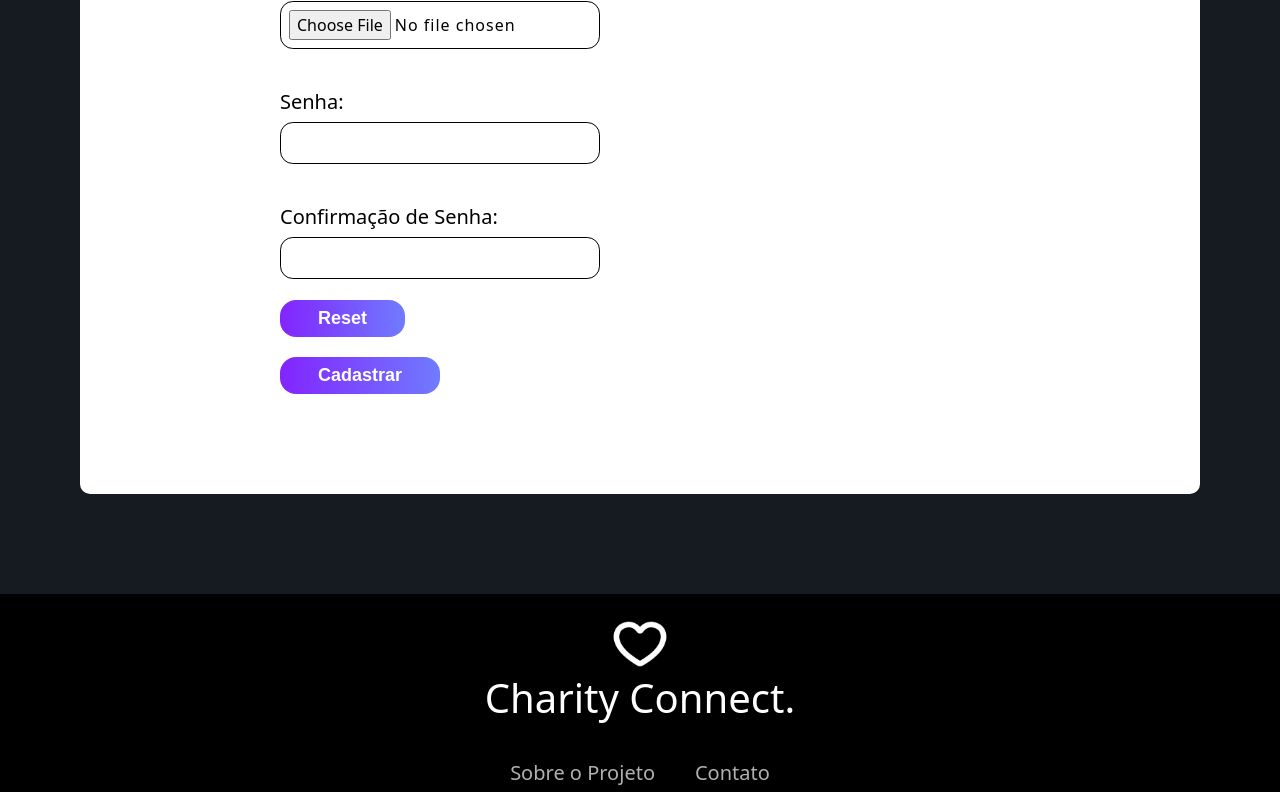
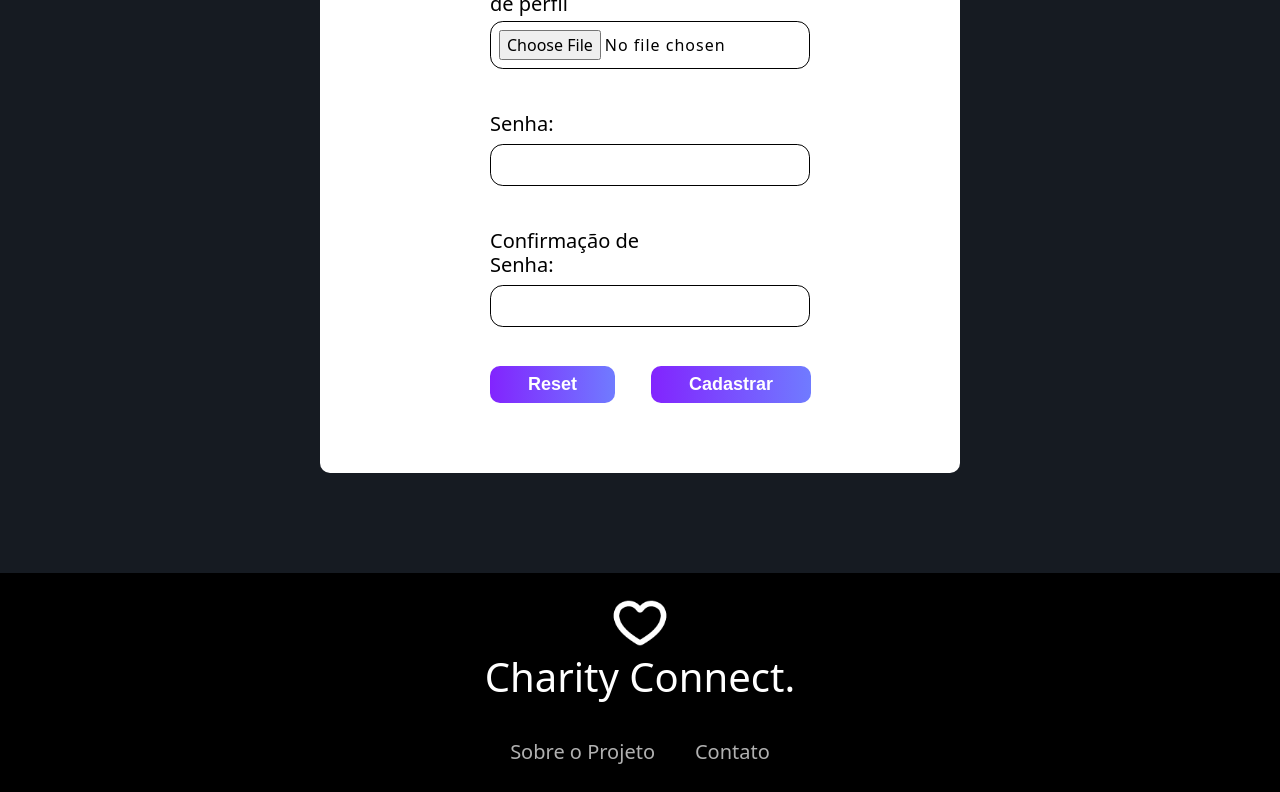
Before and after one commit to Gustavo-alvin/workspace-TCC-BetaTeste, a React (Vite) app in the folder Charity-Connect-React/: page /cadastro in a window 1280 px wide. Shown: the part 1538-2330 px from the top of the page. Built offline with nearby package versions, Linux system fonts and the light colour scheme; a web font is replaced by a local one.

Commit message:
gomes dormiu e eu esfreguei meu pinto no ouvido dele kk só de meme sabe kk

```diff
--- a/Charity-Connect-React/src/templates/Cadastro/Cadastro.css
+++ b/Charity-Connect-React/src/templates/Cadastro/Cadastro.css
@@ -1,9 +1,9 @@
 .formulario-section{
     margin: 50px auto;
-    width: 70em;
+    width: 40em;
     background-color: #fff;
     border-radius: 10px;
-    padding: 5em;
+
     text-align: left;
 }
 
@@ -97,10 +97,6 @@ textarea{
     margin-bottom: 20px;
 }
 
-label{
-
-}
-
 #nome-input{
     text-align: left;
     margin-left: 6em;
@@ -111,9 +107,6 @@ label{
     margin-left: 7em;
 }
 
-.cep{
-
-}
 
 #textarea-form{
     margin-top: 0.3em;
@@ -135,6 +128,7 @@ label{
 
 .btns{
     margin-left: 7.5em;
+    display: flex;
 }
 
 .inputs-form{
@@ -145,3 +139,9 @@ input{
     margin-left: 7.5em;
     width: 20em;
 }
+
+#botao-form{
+    margin-right: 2em;
+    border-radius: 10px;
+    background-color: #707cfb;
+}
--- a/Charity-Connect-React/src/templates/Login/Login.css
+++ b/Charity-Connect-React/src/templates/Login/Login.css
@@ -195,6 +195,16 @@ label{
   color:#000;
 }
 
+#password{
+  width: 20em;
+  margin: 0;
+}
+
+#email{
+  width: 20em;
+  margin: 0;
+}
+
 @media screen and (max-width: 934px){
    .login-section {
     width: 100%;
```
